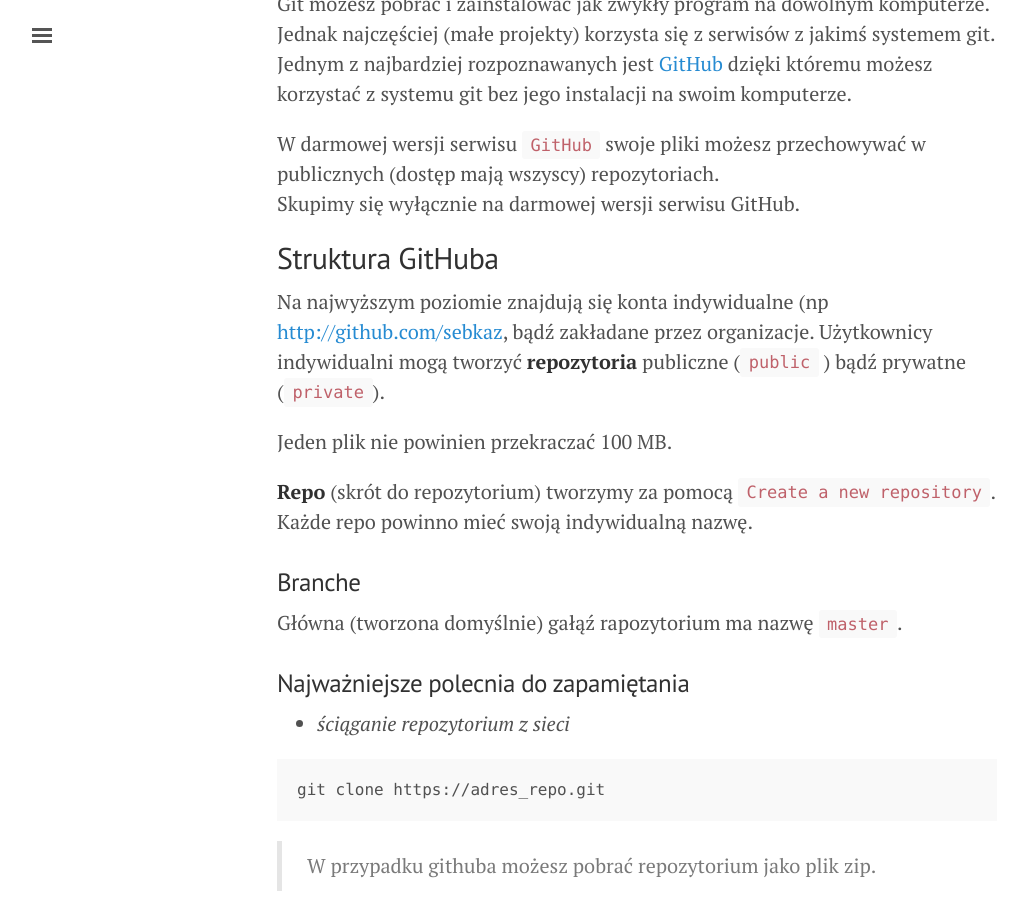
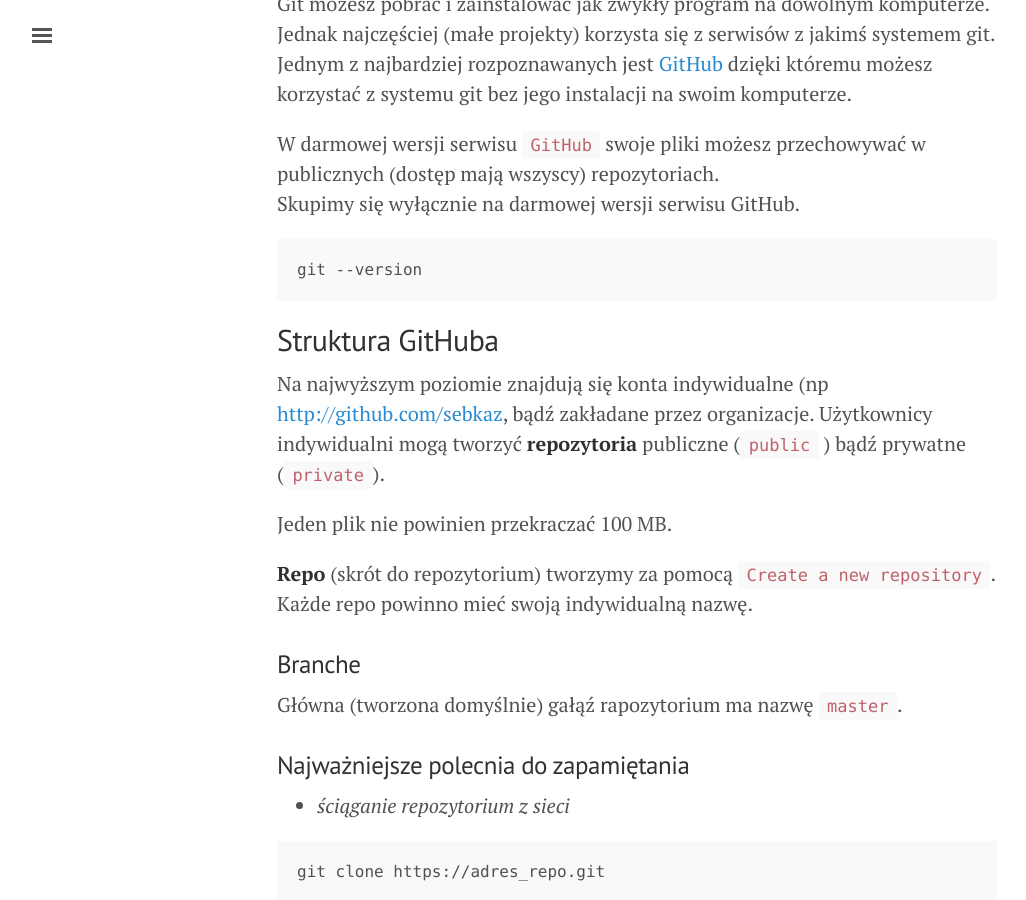
Before and after one commit to sebkaz-teaching/RealTime, a Jekyll site: the page built from praca z Git.md, in a window 1280 px wide and 900 px high, scrolled down 790 px. Shown: the whole window, without its empty margins (3-1029 px from the left). Built offline with Jekyll 4.4.1, drawn with Linux system fonts in a browser that asks for light colours; some of the changed text lies outside the part shown.

Commit message:
Update praca z Git.md

````diff
--- a/praca z Git.md
+++ b/praca z Git.md
@@ -6,7 +6,6 @@
 # Zacznij korzystać z serwisu GitHub
 
 Tekst na podstawie [strony](http://pbiecek.github.io/Przewodnik/Programowanie/jak_korzystac_z_serwisu_github_i_waffle.html)
-
 
 ![Final](img/final.gif)
 
@@ -19,6 +18,10 @@
 
 W darmowej wersji serwisu `GitHub` swoje pliki możesz przechowywać w publicznych (dostęp mają wszyscy) repozytoriach.
 Skupimy się wyłącznie na darmowej wersji serwisu GitHub.
+
+```{bash}
+git --version
+```
 
 ## Struktura GitHuba
 
````
Also changed, not shown: other parts of praca z Git.md (+1 -0 lines).
